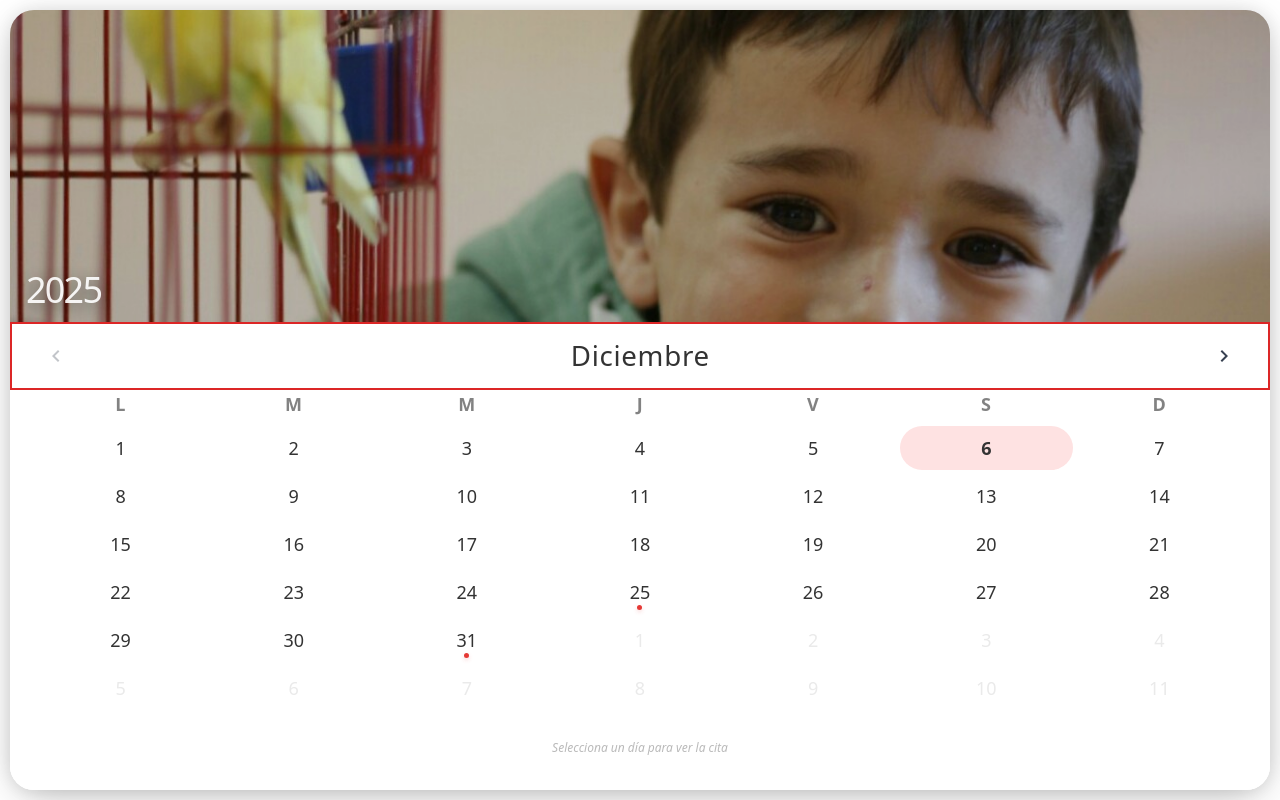
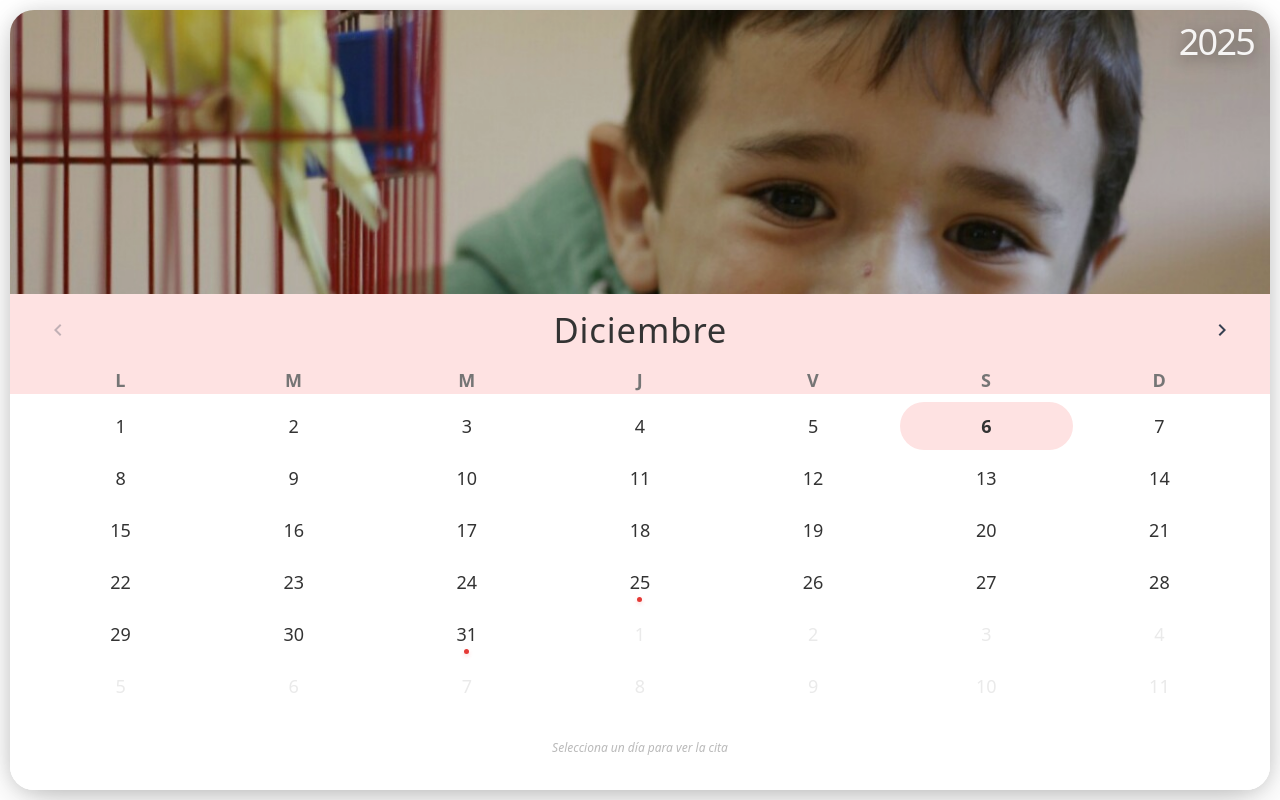
Before and after one commit to mauricioroteta/calendarioAPP, an Angular app: page / in a window 1280 px wide. Built offline with nearby package versions, Linux system fonts and the light colour scheme.

Commit message:
ajustes visuales generales

```diff
--- a/src/app/app.component.html
+++ b/src/app/app.component.html
@@ -18,8 +18,8 @@
                     <img [src]="currentMonthCard.headerImage" (error)="onImageError($event)" alt="Imagen del mes"
                         class="w-full h-full object-cover block">
 
-                    <!-- Year overlay with 3D text shadow -->
-                    <div class="absolute bottom-3 left-4 z-[2] text-white" *ngIf="!(selectedDate$ | async)">
+                    <!-- Year overlay with 3D text shad ow -->
+                    <div class="absolute top-3 right-4 z-[2] text-white" *ngIf="!(selectedDate$ | async)">
                         <h1 class="text-4xl font-extralight tracking-tighter opacity-90
                                    drop-shadow-[0_4px_8px_rgba(0,0,0,0.5)]">
                             {{ currentMonthCard.year }}
@@ -33,7 +33,7 @@
                                 animate-fade-slide-up" *ngIf="selectedDate$ | async as selectedDate"
                         (click)="closeOverlay()">
                         <div class="max-w-[90%] transform hover:scale-105 transition-transform duration-300">
-                            <h2 class="text-3xl font-semibold mb-2 text-red-500
+                            <h2 class="text-3xl font-semibold mb-2 text-red-00
                                        drop-shadow-[0_2px_4px_rgba(0,0,0,0.5)]">
                                 {{ selectedDate.title }}
                             </h2>
@@ -46,10 +46,10 @@
                 </div>
 
                 <!-- Calendar Section (60%) with Navigation Header -->
-                <div class="h-[60%] relative bg-white flex flex-col overflow-hidden">
+                <div class="h-[70%] relative bg-white flex flex-col overflow-hidden">
                     <!-- Month Header with Navigation -->
                     <div class="flex justify-between items-center px-6 py-3
-                                border-2 border-red-600 rounded-none flex-shrink-0">
+                                border-4 border-red-100 flex-shrink-0 bg-red-100">
                         <button (click)="prevMonth()" [disabled]="!canGoPrev" [class.opacity-30]="!canGoPrev" class="w-10 h-10 rounded-full bg-transparent
                                        flex items-center justify-center
                                        transition-all duration-300
@@ -61,7 +61,7 @@
                             </svg>
                         </button>
 
-                        <span class="text-2xl font-light text-primary capitalize tracking-wide
+                        <span class="text-3xl font-bold font-light text-primary capitalize tracking-wide
                                      animate-subtle-heartbeat">
                             {{ currentMonthCard.monthName | titlecase }}
                         </span>
--- a/src/app/calendar/calendar.component.html
+++ b/src/app/calendar/calendar.component.html
@@ -1,8 +1,8 @@
-<div class="h-full flex flex-col bg-white">
+<div class="h-full flex flex-col bg-white ">
     <!-- Weekdays Grid -->
-    <div class="grid grid-cols-7 text-center mb-2 px-6 flex-shrink-0">
+    <div class="grid grid-cols-7 text-center mb-2 px-6 flex-shrink-0 bg-red-100 font-bold">
         <div *ngFor="let day of weekDays"
-            class="text-lg text-secondary font-semibold uppercase tracking-wide opacity-90">
+            class="text-lg text-secondary font-semibold uppercase tracking-wide opacity-100 font-bold text-red-600">
             {{ day }}
         </div>
     </div>
```
